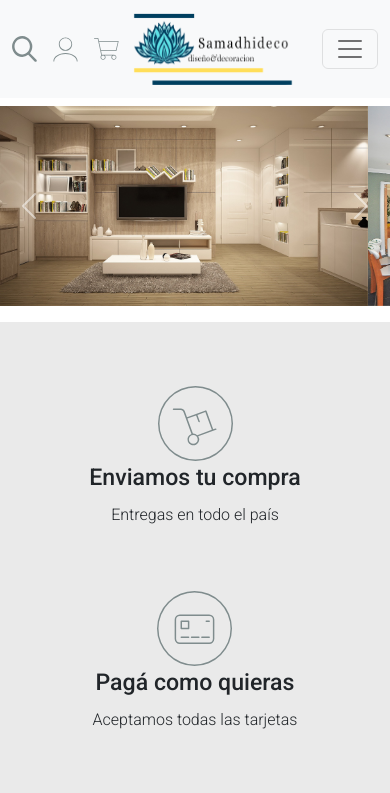
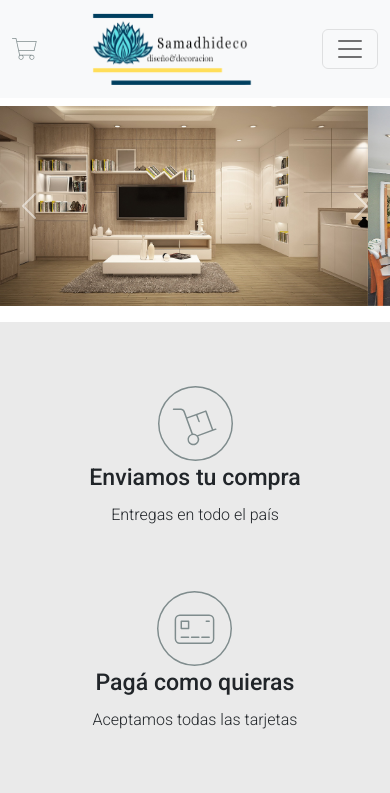
Before and after one commit to AgustinEzequielDiaz/PreEntrega3Diaz, a plain HTML site: page index.html in a window 390 px wide. Shown: the top 793 px of the page. Drawn offline with nearby package versions, Linux system fonts and the light colour scheme.

Commit message:
cambio de visibles en iconos de accion del header

```diff
--- a/css/styles.css
+++ b/css/styles.css
@@ -144,6 +144,11 @@ p{
 @media screen and (max-width: 767px){
     #header-grilla{
         flex-direction: column;
+    }
+
+    .funcionesHeader a:nth-child(0)
+    {
+        display: none;
     }
 }
 
--- a/index.html
+++ b/index.html
@@ -47,9 +47,9 @@
                 </div>
 
                 <div class="navbar-nav ms-auto funcionesHeader">
-                    <a class="nav-link iconosAcciones" href="./pages/galeria.html"><img src="./img/svg-search.svg" alt=""></a>
-                    <a class="nav-link iconosAcciones" href="./pages/sobremi.html"><img src="./img/svg-user.svg" alt=""></a>
-                    <a class="nav-link iconosAcciones" href="./pages/contacto.html"><img src="./img/svg-carrito.svg" alt=""></a>
+                    <a class="nav-link iconosAcciones d-none d-md-block" href="#"><img src="./img/svg-search.svg" alt=""></a>
+                    <a class="nav-link iconosAcciones d-none d-md-block" href="#"><img src="./img/svg-user.svg" alt=""></a>
+                    <a class="nav-link iconosAcciones" href="#"><img src="./img/svg-carrito.svg" alt=""></a>
                 </div>
             </div>
         </nav>
```
